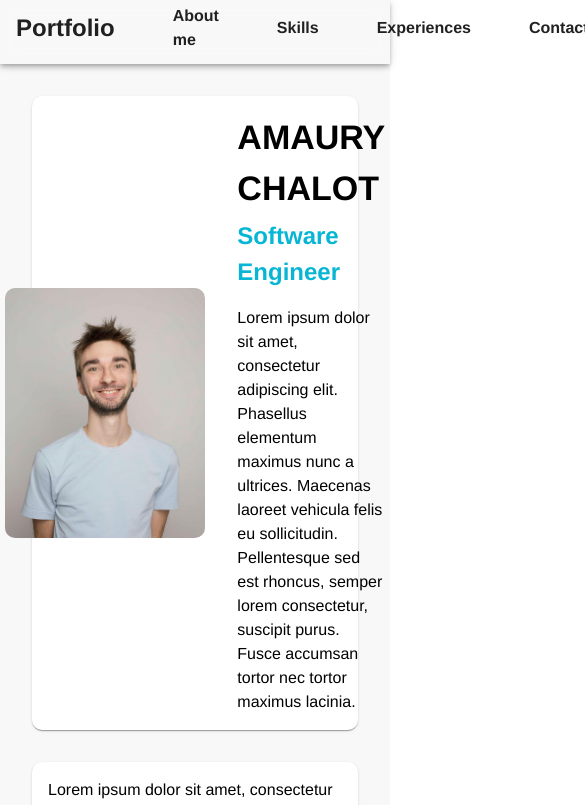
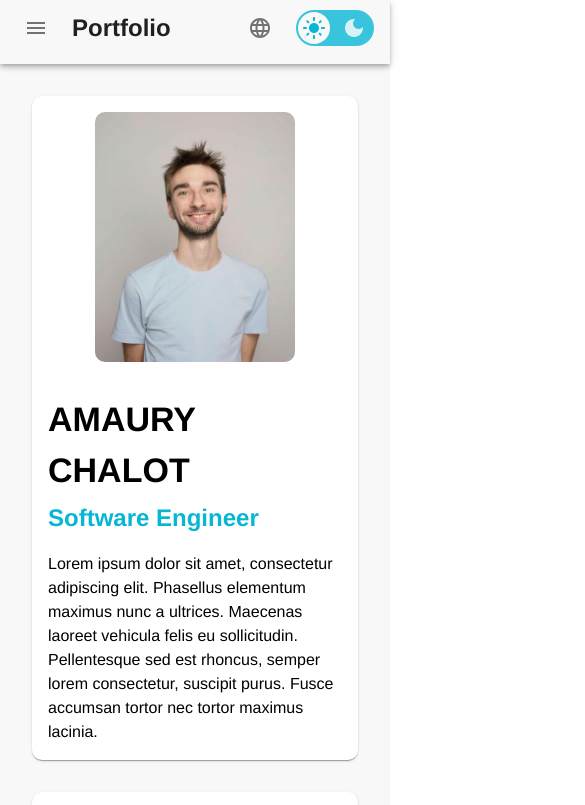
Before and after one commit to AmauryChalot/react-resume, a React (Vite) app: page / in a window 390 px wide. Shown: the top 805 px of the page, 585 px wide, since content can reach past the window. Built offline with nearby package versions, Linux system fonts and the light colour scheme.

Commit message:
feat: added burger menu and language selector button

```diff
--- a/src/components/ContactCard/ContactCard.styles.ts
+++ b/src/components/ContactCard/ContactCard.styles.ts
@@ -13,6 +13,11 @@ export const sxContactCardContainer: SxProps<Theme> = {
     gap: "32px",
     scrollMarginTop: "96px",
     boxShadow: "0px 2px 1px -1px rgb(0 0 0 / 20%), 0px 1px 1px 0px rgb(0 0 0 / 14%), 0px 1px 3px 0px rgb(0 0 0 / 12%)",
+}
+
+export const sxContactCardContainerSmall: SxProps<Theme> = {
+    ...sxContactCardContainer,
+    flexDirection: "column",
 }
 
 export const sxContactCardPictureContainer: SxProps = {
--- a/src/components/ContactCard/ContactCard.tsx
+++ b/src/components/ContactCard/ContactCard.tsx
@@ -1,8 +1,7 @@
 import React from "react";
 import Box from "@mui/material/Box";
-import Card from "@mui/material/Card";
 import Typography from "@mui/material/Typography";
-import { useTheme } from "@mui/material";
+import { useMediaQuery, useTheme } from "@mui/material";
 import {
   sxContactCardContainer,
   sxContactCardPictureContainer,
@@ -10,13 +9,18 @@ import {
   sxContactCardTitle,
   sxContactCardSubtitle,
   sxContactCardBody,
+  sxContactCardContainerSmall,
 } from "./ContactCard.styles";
 
 export const ContactCard = () => {
   const theme = useTheme();
+  const isSmall = useMediaQuery(theme.breakpoints.down("md"));
 
   return (
-    <Box sx={sxContactCardContainer} id={"aboutme"}>
+    <Box
+      sx={isSmall ? sxContactCardContainerSmall : sxContactCardContainer}
+      id={"aboutme"}
+    >
       <Box sx={sxContactCardPictureContainer}>
         <img
           style={{ width: "115%", marginTop: "-10px" }}
--- /dev/null
+++ b/src/modules/Appbar/Appbar.styles.ts
@@ -0,0 +1,63 @@
+import { SxProps, Theme } from "@mui/material";
+
+export const sxAppbar: SxProps = {
+    top: 0,
+    backgroundImage: "none",
+    boxSizing: "border-box",
+    flexShrink: 0,
+    position: "sticky",
+    backgroundColor: "transparent",
+    backdropFilter: "blur(8px)",
+    height: "64px",
+};
+
+export const sxAppbarContainer: SxProps = {
+    backgroundColor: "transparent",
+}
+
+export const sxAppbarLeftContainer: SxProps = {
+    flexGrow: "1",
+    display: "flex",
+    alignItems: "center",
+    gap: "64px",
+}
+
+export const sxAppbarLeftContainerSmall: SxProps = {
+    ...sxAppbarLeftContainer,
+    gap: "16px",
+}
+
+export const sxAppbarNavigationItem: SxProps<Theme> = {
+    display: "inline-block",
+    position: "relative",
+    fontSize: (theme) => theme.typography.body1.fontSize,
+    fontWeight: 600,
+    fontFamily: (theme) => theme.typography.fontFamily,
+    cursor: "pointer",
+    "&:hover": {
+      color: (theme) => theme.palette.primary.main,
+    },
+    "&:after": {
+      content: "''",
+      position: "absolute",
+      width: "100%",
+      transform: "scaleX(0)",
+      height: "2px",
+      bottom: 0,
+      left: 0,
+      backgroundColor: (theme) => theme.palette.primary.main,
+      transformOrigin: "bottom right",
+      transition: "transform 0.2s ease-out",
+    },
+    "&:hover:after": {
+      transform: "scaleX(1)",
+      transformOrigin: "bottom left",
+    },
+}
+
+export const sxAppbarRightContainer: SxProps = {
+    flexGrow: 0,
+    display: "flex",
+    alignItems: "center",
+    gap: "16px",
+}
--- a/src/modules/Appbar/Appbar.tsx
+++ b/src/modules/Appbar/Appbar.tsx
@@ -3,19 +3,32 @@ import {
   AppBar,
   Box,
   Container,
+  IconButton,
   Toolbar,
   Typography,
+  useMediaQuery,
   useTheme,
 } from "@mui/material";
 import Link from "@mui/material/Link";
 import { ThemeSwitch } from "../ThemeSwitch/ThemeSwitch";
 import { ThemeContext } from "../../context";
 import { AppbarMenuItem } from "./Appbar.models";
+import MenuIcon from "@mui/icons-material/Menu";
+import LanguageOutlinedIcon from "@mui/icons-material/LanguageOutlined";
+import {
+  sxAppbar,
+  sxAppbarContainer,
+  sxAppbarLeftContainer,
+  sxAppbarLeftContainerSmall,
+  sxAppbarNavigationItem,
+  sxAppbarRightContainer,
+} from "./Appbar.styles";
 
 export const Appbar = () => {
   const { currentTheme, setTheme } = React.useContext(ThemeContext);
 
   const theme = useTheme();
+  const isSmall = useMediaQuery(theme.breakpoints.down("md"));
 
   const menuItems: AppbarMenuItem[] = [
     {
@@ -37,28 +50,17 @@ export const Appbar = () => {
   ];
 
   return (
-    <AppBar
-      sx={{
-        top: 0,
-        backgroundImage: "none",
-        boxSizing: "border-box",
-        flexShrink: 0,
-        position: "sticky",
-        backgroundColor: "transparent",
-        backdropFilter: "blur(8px)",
-        height: "64px",
-      }}
-    >
-      <Container maxWidth="xl" sx={{ backgroundColor: "transparent" }}>
+    <AppBar sx={sxAppbar}>
+      <Container maxWidth="xl" sx={sxAppbarContainer}>
         <Toolbar disableGutters>
           <Box
-            sx={{
-              flexGrow: "1",
-              display: "flex",
-              alignItems: "center",
-              gap: "58px",
-            }}
+            sx={isSmall ? sxAppbarLeftContainerSmall : sxAppbarLeftContainer}
           >
+            {isSmall && (
+              <IconButton>
+                <MenuIcon />
+              </IconButton>
+            )}
             <Typography
               component="h1"
               sx={{
@@ -69,47 +71,25 @@ export const Appbar = () => {
             >
               Portfolio
             </Typography>
-            {menuItems.map((element, index) => {
+            {!isSmall &&
+              menuItems.map((element, index) => {
                 return (
                   <Link
                     key={index}
                     color={"inherit"}
                     href={element.value}
                     underline={"none"}
-                  sx={{
-                    display: "inline-block",
-                    position: "relative",
-                    fontSize: theme.typography.body1.fontSize,
-                    fontWeight: 600,
-                    fontFamily: theme.typography.fontFamily,
-                    cursor: "pointer",
-                    "&:hover": {
-                      color: theme.palette.primary.main,
-                    },
-                    "&:after": {
-                      content: "''",
-                      position: "absolute",
-                      width: "100%",
-                      transform: "scaleX(0)",
-                      height: "2px",
-                      bottom: 0,
-                      left: 0,
-                      backgroundColor: theme.palette.primary.main,
-                      transformOrigin: "bottom right",
-                      transition: "transform 0.2s ease-out",
-                    },
-                    "&:hover:after": {
-                      transform: "scaleX(1)",
-                      transformOrigin: "bottom left",
-                    },
-                  }}
+                    sx={sxAppbarNavigationItem}
                   >
                     {element.displayName}
                   </Link>
                 );
               })}
           </Box>
-          <Box sx={{ flexGrow: "0" }}>
+          <Box sx={sxAppbarRightContainer}>
+            <IconButton>
+              <LanguageOutlinedIcon />
+            </IconButton>
             <ThemeSwitch />
           </Box>
         </Toolbar>
```
Lines whose indentation alone changed are shown as unchanged.
